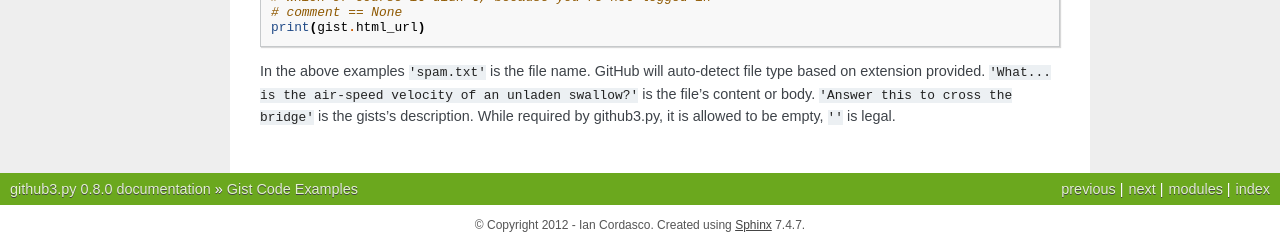
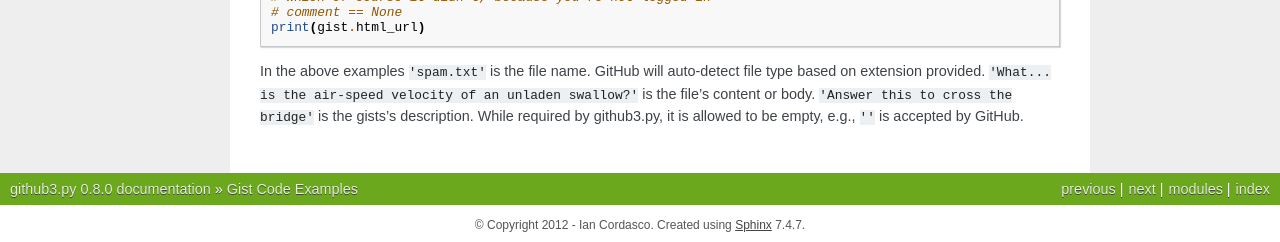
Before and after one commit to sigmavirus24/github3.py, a Sphinx documentation site: the page built from docs/examples/gist.rst, in a window 1280 px wide. Shown: the part 840-1082 px from the top of the page. Built offline with Sphinx 7.4.7, drawn with Linux system fonts in a browser that asks for light colours.

Commit message:
per Ian's recommendation

```diff
--- a/docs/examples/gist.rst
+++ b/docs/examples/gist.rst
@@ -58,4 +58,4 @@ In the above examples ``'spam.txt'`` is the file name. GitHub will auto-detect
 file type based on extension provided. ``'What... is the air-speed velocity of
 an unladen swallow?'`` is the file's content or body. ``'Answer this to cross
 the bridge'`` is the gists's description. While required by github3.py, it is
-allowed to be empty, ``''`` is legal.
+allowed to be empty, e.g., ``''`` is accepted by GitHub.
```
